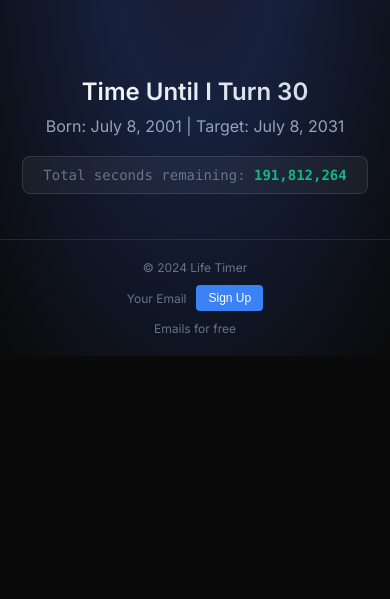
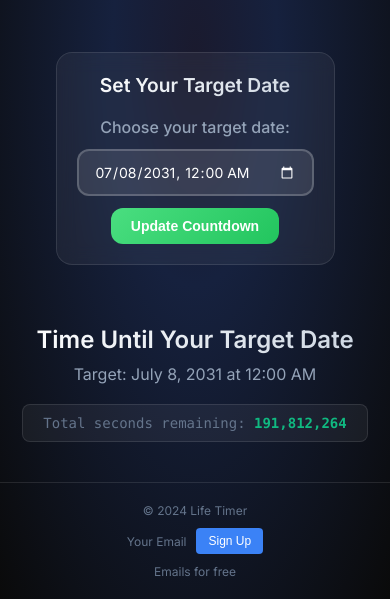
Before and after one commit to milyas2001/Countdown, a website: page index.html in a window 390 px wide. Shown: the part 488-1087 px from the top of the page. Before the commit the page ends 844 px from the top, so only its background shows below. Drawn offline with Linux system fonts and the light colour scheme.

Commit message:
Add dynamic target date input functionality - Users can now set custom countdown targets with interactive date picker - Added responsive UI with glassmorphism design - Real-time countdown updates and validation

```diff
--- a/index.html
+++ b/index.html
@@ -14,7 +14,7 @@
         <!-- Header -->
         <header class="header">
             <div class="nav-left">
-                <span class="logo">⏰ Life Timer</span>
+                <span class="logo">⏰ Timer to 30under30</span>
             </div>
             <div class="nav-center">
                 <span class="tagline">Subscribe to receive a notification upon our launch.</span>
@@ -54,10 +54,20 @@
                 </div>
             </div>
 
+            <!-- Date Input Section -->
+            <div class="date-input-section">
+                <h2 class="input-title">Set Your Target Date</h2>
+                <div class="date-input-container">
+                    <label for="targetDateInput" class="date-label">Choose your target date:</label>
+                    <input type="datetime-local" id="targetDateInput" class="date-input">
+                    <button id="updateDateBtn" class="update-btn">Update Countdown</button>
+                </div>
+            </div>
+
             <!-- Info Section -->
             <div class="info-section">
-                <h2 class="info-title">Time Until I Turn 30</h2>
-                <p class="info-subtitle">Born: July 8, 2001 | Target: July 8, 2031</p>
+                <h2 class="info-title" id="countdownTitle">Time Until Your Target Date</h2>
+                <p class="info-subtitle" id="dateInfo">Target: Not set yet</p>
                 <div class="total-seconds">
                     <span>Total seconds remaining: </span>
                     <span id="totalSeconds">0</span>
--- a/script.js
+++ b/script.js
@@ -1,5 +1,5 @@
-// Target date: July 8, 2031 (your 30th birthday)
-const targetDate = new Date('2031-07-08T00:00:00').getTime();
+// Target date (will be set dynamically by user)
+let targetDate = new Date('2031-07-08T00:00:00').getTime();
 
 // DOM elements
 const daysElement = document.getElementById('days');
@@ -7,6 +7,10 @@ const hoursElement = document.getElementById('hours');
 const minutesElement = document.getElementById('minutes');
 const secondsElement = document.getElementById('seconds');
 const totalSecondsElement = document.getElementById('totalSeconds');
+const targetDateInput = document.getElementById('targetDateInput');
+const updateDateBtn = document.getElementById('updateDateBtn');
+const countdownTitle = document.getElementById('countdownTitle');
+const dateInfo = document.getElementById('dateInfo');
 
 // Store previous values to add animation on change
 let previousValues = {
@@ -29,7 +33,7 @@ function updateCountdown() {
         totalSecondsElement.textContent = '0';
 
         // You could add celebration animation here
-        document.querySelector('.info-title').textContent = '🎉 You\'ve reached 30! 🎉';
+        countdownTitle.textContent = '🎉 Target Date Reached! 🎉';
         return;
     }
 
@@ -78,6 +82,61 @@ function updateElementWithAnimation(element, newValue, type) {
     element.textContent = newValue;
 }
 
+// Function to update target date based on user input
+function updateTargetDate() {
+    const inputValue = targetDateInput.value;
+
+    if (!inputValue) {
+        alert('Please select a target date and time');
+        return;
+    }
+
+    const newTargetDate = new Date(inputValue).getTime();
+    const now = new Date().getTime();
+
+    if (newTargetDate <= now) {
+        alert('Please select a future date and time');
+        return;
+    }
+
+    targetDate = newTargetDate;
+
+    // Update the display
+    const targetDateObj = new Date(targetDate);
+    const formattedDate = targetDateObj.toLocaleDateString('en-US', {
+        year: 'numeric',
+        month: 'long',
+        day: 'numeric',
+        hour: '2-digit',
+        minute: '2-digit'
+    });
+
+    dateInfo.textContent = `Target: ${formattedDate}`;
+    countdownTitle.textContent = 'Time Until Your Target Date';
+
+    // Immediately update countdown
+    updateCountdown();
+
+    console.log(`Target date updated to: ${formattedDate}`);
+}
+
+// Function to set default date input value to current target
+function initializeDateInput() {
+    const currentTarget = new Date(targetDate);
+    const formattedInput = currentTarget.toISOString().slice(0, 16); // Format for datetime-local input
+    targetDateInput.value = formattedInput;
+
+    // Update initial display
+    const formattedDate = currentTarget.toLocaleDateString('en-US', {
+        year: 'numeric',
+        month: 'long',
+        day: 'numeric',
+        hour: '2-digit',
+        minute: '2-digit'
+    });
+    dateInfo.textContent = `Target: ${formattedDate}`;
+}
+
 // Function to calculate age-based statistics (like in the first image)
 function calculateAgeStatistics() {
     const birthDate = new Date('2001-07-08');
@@ -108,6 +167,19 @@ setInterval(updateCountdown, 1000);
 
 // Log statistics on page load
 window.addEventListener('load', () => {
+    // Initialize date input with current target date
+    initializeDateInput();
+
+    // Add event listener for update button
+    updateDateBtn.addEventListener('click', updateTargetDate);
+
+    // Also allow Enter key to update date
+    targetDateInput.addEventListener('keypress', (e) => {
+        if (e.key === 'Enter') {
+            updateTargetDate();
+        }
+    });
+
     const stats = calculateAgeStatistics();
     console.log('Age Statistics:', stats);
 
@@ -116,6 +188,7 @@ window.addEventListener('load', () => {
         document.querySelector('.globe-container').style.opacity = '1';
         document.querySelector('.countdown-container').style.opacity = '1';
         document.querySelector('.info-section').style.opacity = '1';
+        document.querySelector('.date-input-section').style.opacity = '1';
     }, 100);
 });
 
--- a/styles.css
+++ b/styles.css
@@ -208,6 +208,90 @@ body {
     font-weight: 600;
 }
 
+/* Date Input Section */
+.date-input-section {
+    text-align: center;
+    margin: 30px 20px;
+    padding: 30px;
+    background: rgba(255, 255, 255, 0.05);
+    border-radius: 16px;
+    border: 1px solid rgba(255, 255, 255, 0.1);
+    backdrop-filter: blur(10px);
+    opacity: 0;
+    transition: opacity 0.5s ease;
+}
+
+.input-title {
+    font-size: clamp(1.2rem, 3vw, 1.8rem);
+    font-weight: 600;
+    margin-bottom: 20px;
+    background: linear-gradient(135deg, #ffffff 0%, #cbd5e1 100%);
+    -webkit-background-clip: text;
+    -webkit-text-fill-color: transparent;
+    background-clip: text;
+}
+
+.date-input-container {
+    display: flex;
+    flex-direction: column;
+    align-items: center;
+    gap: 15px;
+}
+
+.date-label {
+    color: #94a3b8;
+    font-size: 16px;
+    font-weight: 500;
+}
+
+.date-input {
+    background: rgba(255, 255, 255, 0.1);
+    border: 2px solid rgba(255, 255, 255, 0.2);
+    border-radius: 12px;
+    padding: 12px 16px;
+    color: #ffffff;
+    font-size: 16px;
+    font-family: inherit;
+    transition: all 0.3s ease;
+    min-width: 280px;
+}
+
+.date-input:focus {
+    outline: none;
+    border-color: #4ade80;
+    box-shadow: 0 0 20px rgba(74, 222, 128, 0.3);
+    background: rgba(255, 255, 255, 0.15);
+}
+
+.date-input::-webkit-calendar-picker-indicator {
+    filter: invert(1);
+    cursor: pointer;
+}
+
+.update-btn {
+    background: linear-gradient(135deg, #4ade80 0%, #22c55e 100%);
+    border: none;
+    border-radius: 12px;
+    padding: 12px 24px;
+    color: #ffffff;
+    font-size: 16px;
+    font-weight: 600;
+    cursor: pointer;
+    transition: all 0.3s ease;
+    min-width: 150px;
+}
+
+.update-btn:hover {
+    transform: translateY(-2px);
+    box-shadow: 0 8px 25px rgba(74, 222, 128, 0.4);
+    background: linear-gradient(135deg, #22c55e 0%, #16a34a 100%);
+}
+
+.update-btn:active {
+    transform: translateY(0);
+    box-shadow: 0 4px 15px rgba(74, 222, 128, 0.3);
+}
+
 /* Footer Styles */
 .footer {
     display: flex;
@@ -267,6 +351,19 @@ body {
     .footer {
         padding: 20px;
     }
+
+    .date-input-section {
+        margin: 20px 10px;
+        padding: 20px;
+    }
+
+    .date-input-container {
+        gap: 12px;
+    }
+
+    .date-input {
+        min-width: 250px;
+    }
 }
 
 @media (max-width: 480px) {
@@ -281,6 +378,16 @@ body {
     .globe {
         width: 120px;
         height: 120px;
+    }
+
+    .date-input {
+        min-width: 200px;
+        font-size: 14px;
+    }
+
+    .update-btn {
+        font-size: 14px;
+        padding: 10px 20px;
     }
 }
 
```
